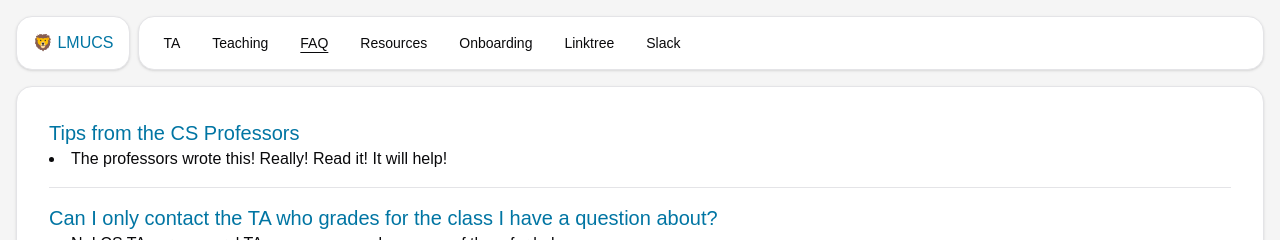
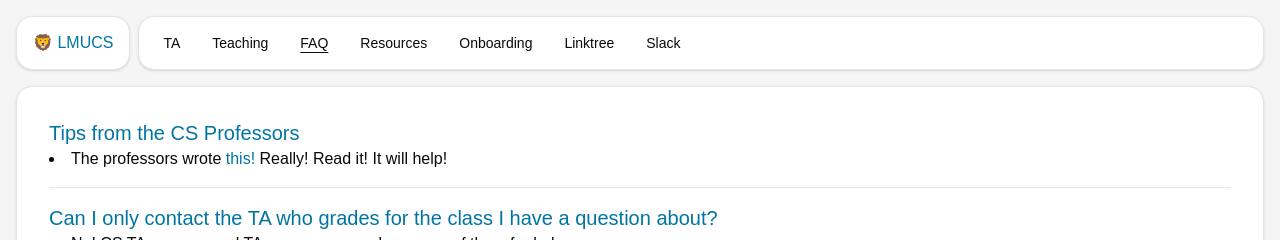
Before and after one commit to d5vis/ta.lmucs.org, a Next.js app: page /faq in a window 1280 px wide. Shown: the top 240 px of the page. Built offline with nearby package versions, Linux system fonts and the light colour scheme; a web font is replaced by a local one.

Commit message:
fix faq link

```diff
--- a/app/faq/page.tsx
+++ b/app/faq/page.tsx
@@ -2,6 +2,7 @@
 import { Card } from "@/components/ui/card";
 import { Separator } from "@/components/ui/separator";
 import { motion } from "framer-motion";
+import Link from "next/link";
 
 export default function FAQ() {
   return (
@@ -14,9 +15,12 @@ export default function FAQ() {
           <ul className="list-disc list-inside">
             <li>
               The professors wrote{" "}
-              <a href="https://lmucs.github.io/resources/resources.html">
+              <Link
+                href="https://lmucs.github.io/resources/resources.html"
+                className="text-lmublue"
+              >
                 this!
-              </a>{" "}
+              </Link>{" "}
               Really! Read it! It will help!
             </li>
           </ul>
```
